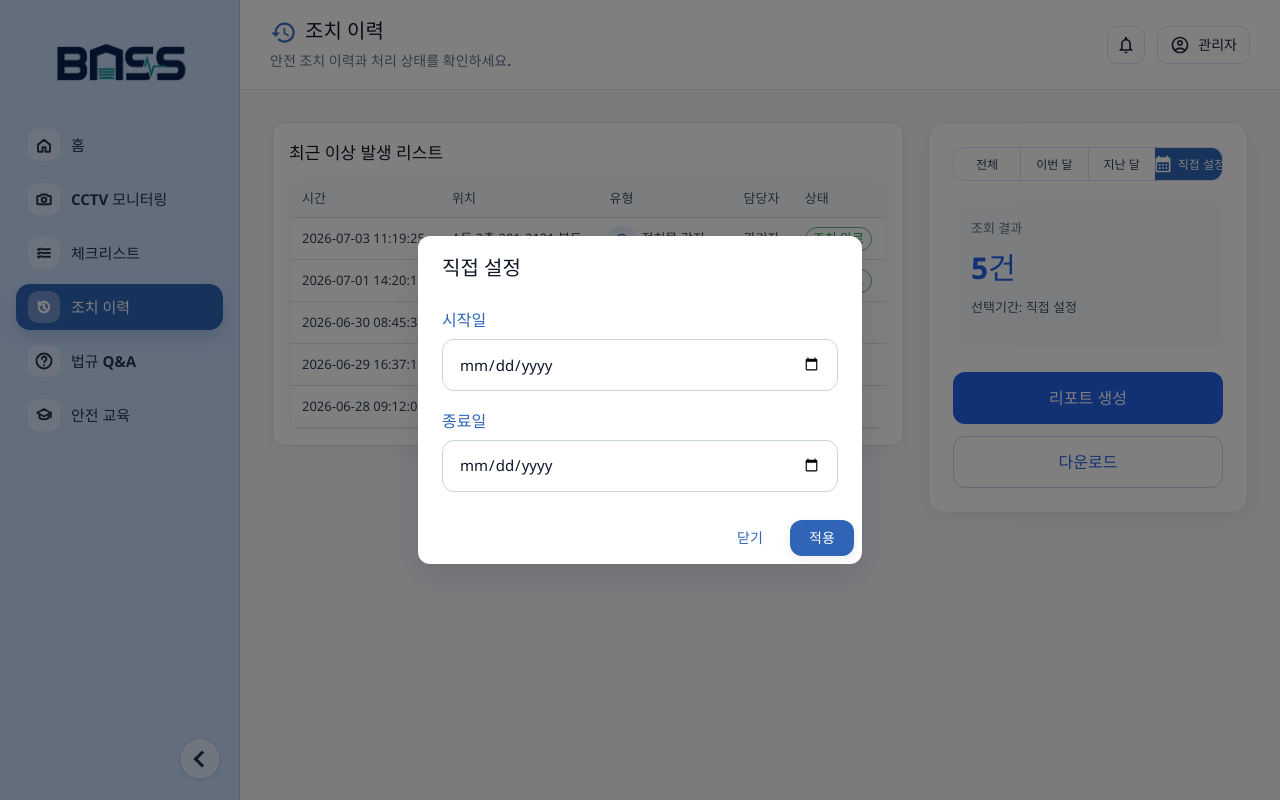
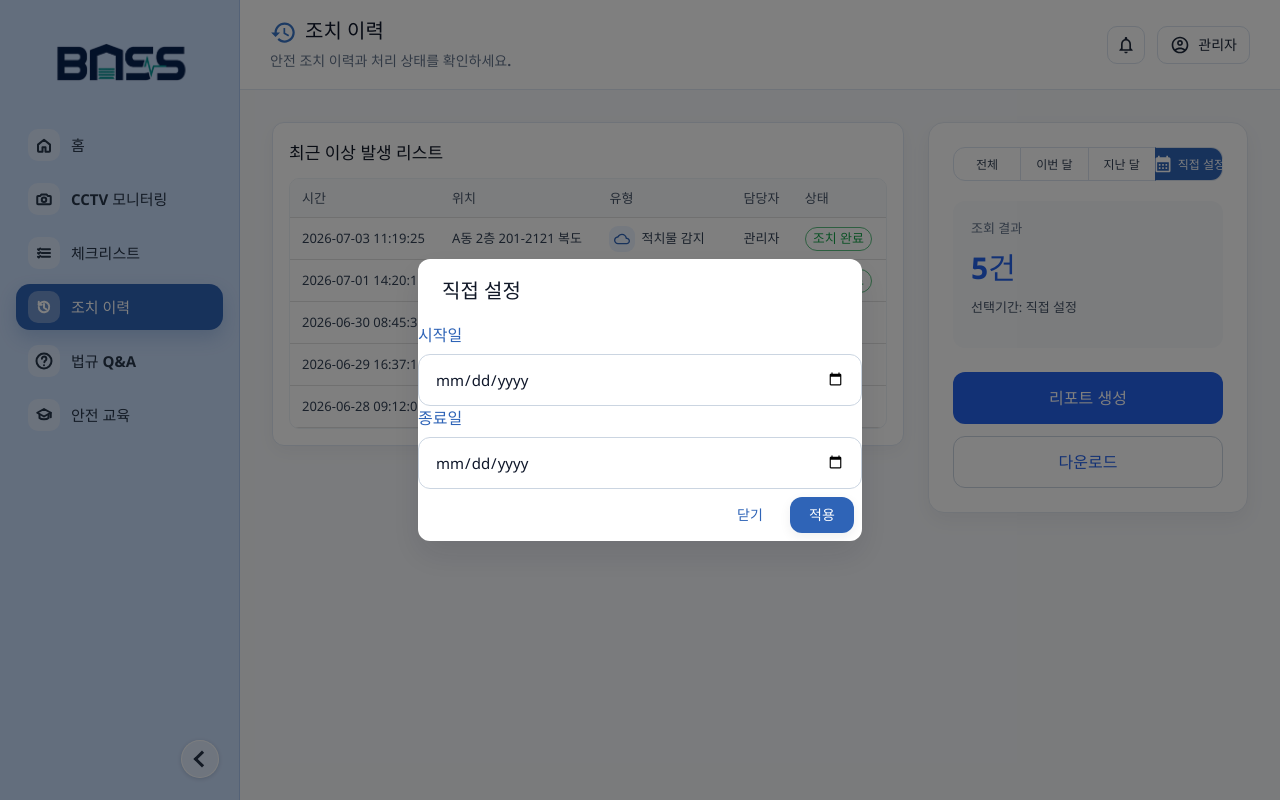
Before and after one commit to aivle-team03/frontend, a React (Vite) app: page /actions in a window 1280 px wide. Both pictures are taken after a click on the button "직접 설정". Built offline with nearby package versions, Linux system fonts and the light colour scheme; a web font is replaced by a local one.

Commit message:
웹페이지 백지  오류 수정

```diff
--- a/src/components/dashboard/PeriodSelector.jsx
+++ b/src/components/dashboard/PeriodSelector.jsx
@@ -14,7 +14,8 @@ import { useState } from 'react'
 
 const defaultPeriodOptions = ['오늘', '최근 7일', '이번 달', '지난 달', '직접 설정']
 
-function PeriodSelector({ selectedPeriod, onSelectPeriod, options = defaultPeriodOptions }) {
+function PeriodSelector({ selectedPeriod, onSelectPeriod,    selectedDate = { start: '', end: '' },
+  onDateChange = () => {} ,options = defaultPeriodOptions }) {
   const [isDialogOpen, setIsDialogOpen] = useState(false)
 
   const handleChange = (_, value) => {
@@ -44,12 +45,27 @@ function PeriodSelector({ selectedPeriod, onSelectPeriod, options = defaultPerio
       </ToggleButtonGroup>
       <Dialog open={isDialogOpen} onClose={() => setIsDialogOpen(false)} fullWidth maxWidth="xs">
         <DialogTitle>직접 설정</DialogTitle>
-        <DialogContent>
-          <Stack spacing={2.2} sx={{ mt: 1 }}>
-            <DateField label="시작일" />
-            <DateField label="종료일" />
-          </Stack>
-        </DialogContent>
+        <DateField
+          label="시작일"
+          value={selectedDate.start || ''}
+          onChange={(value) =>
+            onDateChange({
+              ...selectedDate,
+              start: value,
+            })
+          }
+        />
+
+        <DateField
+          label="종료일"
+          value={selectedDate.end || ''}
+          onChange={(value) =>
+            onDateChange({
+              ...selectedDate,
+              end: value,
+            })
+          }
+        />
         <DialogActions>
           <Button onClick={() => setIsDialogOpen(false)}>닫기</Button>
           <Button variant="contained" onClick={() => setIsDialogOpen(false)}>
@@ -61,13 +77,19 @@ function PeriodSelector({ selectedPeriod, onSelectPeriod, options = defaultPerio
   )
 }
 
-function DateField({ label }) {
+function DateField({ label, value, onChange }) {
   return (
     <div className="date-field">
       <Typography component="label" className="date-field-label">
         {label}
       </Typography>
-      <input type="date" className="date-input" aria-label={label} />
+
+      <input
+        type="date"
+        className="date-input"
+        value={value}
+        onChange={(e) => onChange(e.target.value)}
+      />
     </div>
   )
 }
--- a/src/pages/ActionHistoryPage.jsx
+++ b/src/pages/ActionHistoryPage.jsx
@@ -7,6 +7,10 @@ import '../styles/ActionHistoryPage.css'
 function ActionHistoryPage() {
   const [selectedEvent, setSelectedEvent] = useState(null)
   const [selectedPeriod, setSelectedPeriod] = useState('전체')
+  const [selectedDate, setSelectedDate] = useState({ start: null, end: null })
+  console.log('selectedDate:', selectedDate)
+  console.log('type:', typeof selectedDate)
+  console.log('selectedDate:', selectedDate)
   const filteredData = ACTION_HISTORY_MOCK_DATA.filter((item) => {
     const itemDate = new Date(item.time.split(' ')[0].replaceAll('.', '-'))
     const today = new Date()
@@ -27,7 +31,16 @@ function ActionHistoryPage() {
         itemDate.getFullYear() === lastMonth.getFullYear()
       )
     }
+    if (
+      selectedPeriod === '직접 설정' &&
+      selectedDate.start &&
+      selectedDate.end
+    ) {
+      const start = new Date(selectedDate.start)
+      const end = new Date(selectedDate.end)
 
+      return itemDate >= start && itemDate <= end
+    }
     return true
   })
   const events = filteredData.map((item) => ({
@@ -54,6 +67,8 @@ function ActionHistoryPage() {
       <PeriodSelector
         selectedPeriod={selectedPeriod}
         onSelectPeriod={setSelectedPeriod}
+        selectedDate={selectedDate}
+        onDateChange={setSelectedDate}
         options={['전체', '이번 달', '지난 달', '직접 설정']}
       />
       <div className="report-summary">
```
